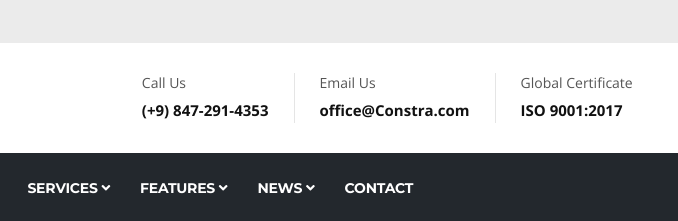
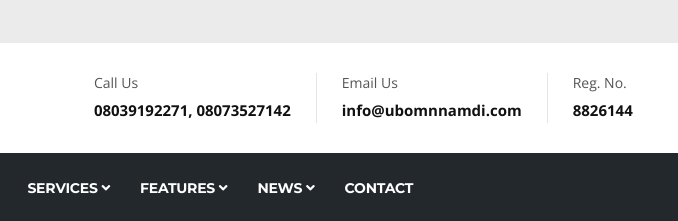
Before and after one commit to Ukeremi/Ubomnnamdiconstruction, a website: page theme/index.html in a window 1280 px wide. Shown: the top 221 px of the page, 379-1057 px from the left. Drawn offline with nearby package versions, Linux system fonts and the light colour scheme; some packages are replaced by stand-ins of ours.

Commit message:
index corrected

```diff
--- a/theme/index.html
+++ b/theme/index.html
@@ -118,7 +118,7 @@
                     <div class="info-box">
                       <div class="info-box-content">
                           <p class="info-box-title">Call Us</p>
-                          <p class="info-box-subtitle">(+9) 847-291-4353</p>
+                          <p class="info-box-subtitle">08039192271, 08073527142</p>
                       </div>
                     </div>
                   </li>
@@ -126,15 +126,15 @@
                     <div class="info-box">
                       <div class="info-box-content">
                           <p class="info-box-title">Email Us</p>
-                          <p class="info-box-subtitle">office@Constra.com</p>
+                          <p class="info-box-subtitle">info@ubomnnamdi.com</p>
                       </div>
                     </div>
                   </li>
                   <li class="last">
                     <div class="info-box last">
                       <div class="info-box-content">
-                          <p class="info-box-title">Global Certificate</p>
-                          <p class="info-box-subtitle">ISO 9001:2017</p>
+                          <p class="info-box-title">Reg. No.</p>
+                          <p class="info-box-subtitle">8826144</p>
                       </div>
                     </div>
                   </li>
```
